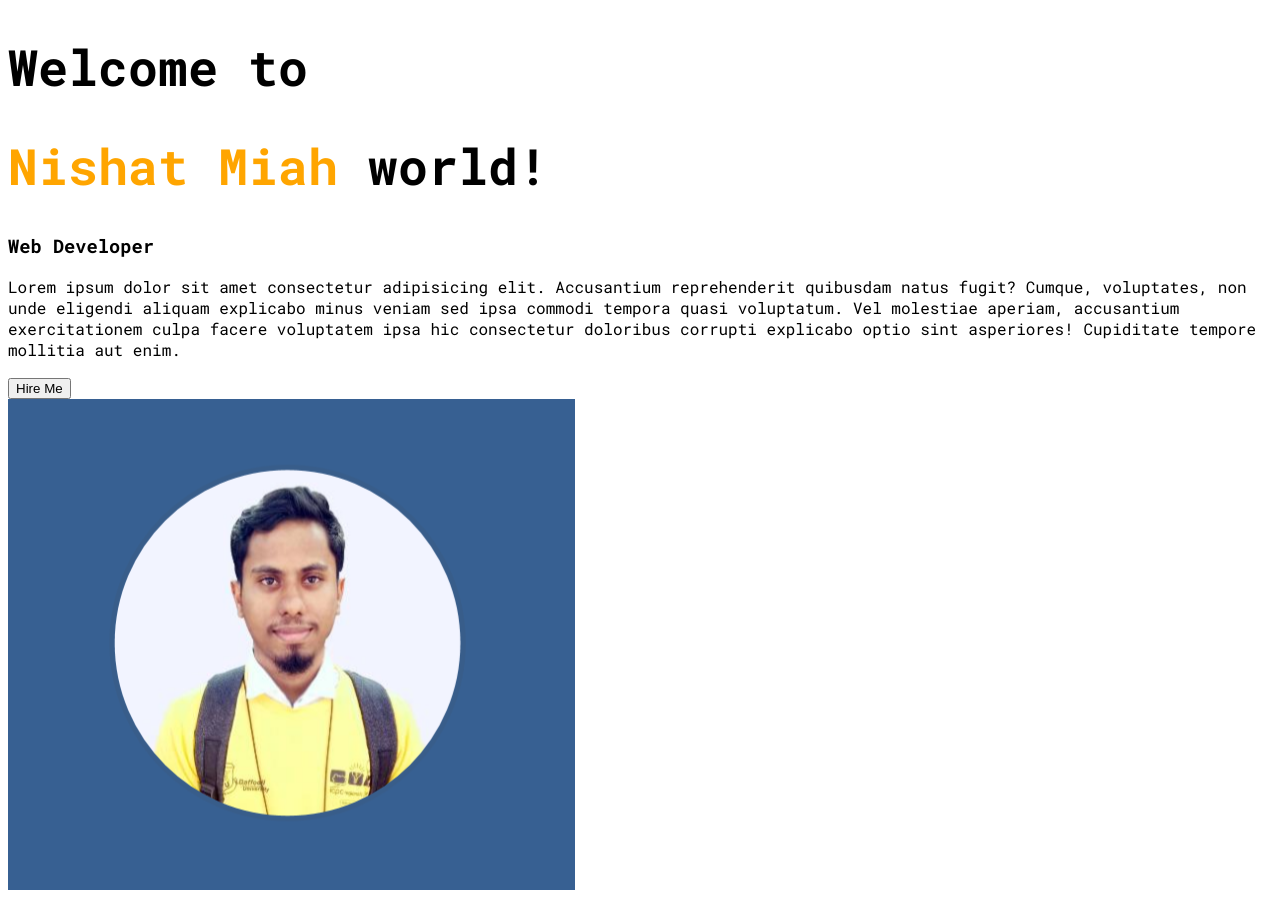
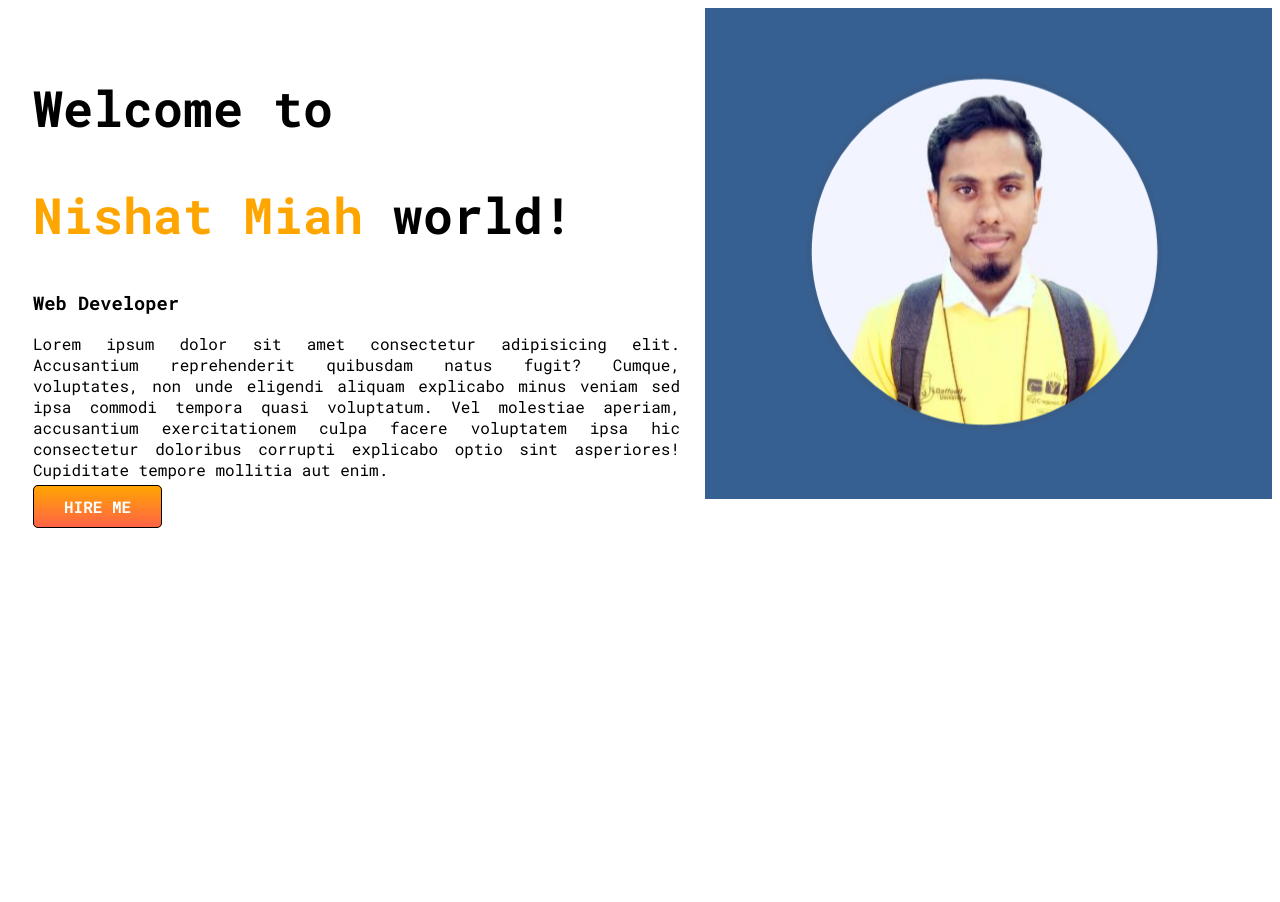
Before and after one commit to nakibul01/developer-portfolio, a plain HTML site: page index.html in a window 1280 px wide. After the commit the page ends 800 px from the top, so only its background shows below. Drawn offline with Linux system fonts and the light colour scheme.

Commit message:
Added some CSS

```diff
--- a/index.html
+++ b/index.html
@@ -10,21 +10,24 @@
 </head>
 
 <body>
+    <section>
         <div class="left">
             <h1>Welcome to</h1>
             <h1><span class="orange-color">Nishat Miah</span> world!</h1>
             <h3>Web Developer</h3>
             <p>Lorem ipsum dolor sit amet consectetur adipisicing elit. Accusantium reprehenderit quibusdam natus fugit?
                 Cumque, voluptates, non unde eligendi aliquam explicabo minus veniam sed ipsa commodi tempora quasi
-            voluptatum. Vel molestiae aperiam, accusantium exercitationem culpa facere voluptatem ipsa hic consectetur
+                voluptatum. Vel molestiae aperiam, accusantium exercitationem culpa facere voluptatem ipsa hic
+                consectetur
                 doloribus corrupti explicabo optio sint asperiores! Cupiditate tempore mollitia aut enim.</p>
 
-        <button class="button-modify">Hire Me</button>
+            <a class="link-button" href="https://www.linkedin.com/in/tetat/" target="_blank">HIRE ME</a>
         </div>
 
         <div class="right">
             <img src="images/Untitled.png" alt="Md Nishat Miah">
         </div>
+    </section>
 </body>
 
 </html>
--- a/style.css
+++ b/style.css
@@ -8,6 +8,29 @@ h1{
     font-size: 50px;
 }
 
+section{
+    display: flex;
+}
+
+.left {
+    width: 60%;
+    padding: 25px;
+}
+
+.left p{
+    text-align: justify;
+}
+
 .left .orange-color{
     color: orange;
 }
+
+.link-button{
+    color: white;
+    font-weight: 700;
+    text-decoration: none;
+    border: 1px solid black;
+    background-image: linear-gradient(orange, tomato);
+    padding: 10px 30px;
+    border-radius: 5px;
+}
```
Lines whose indentation alone changed are shown as unchanged.
